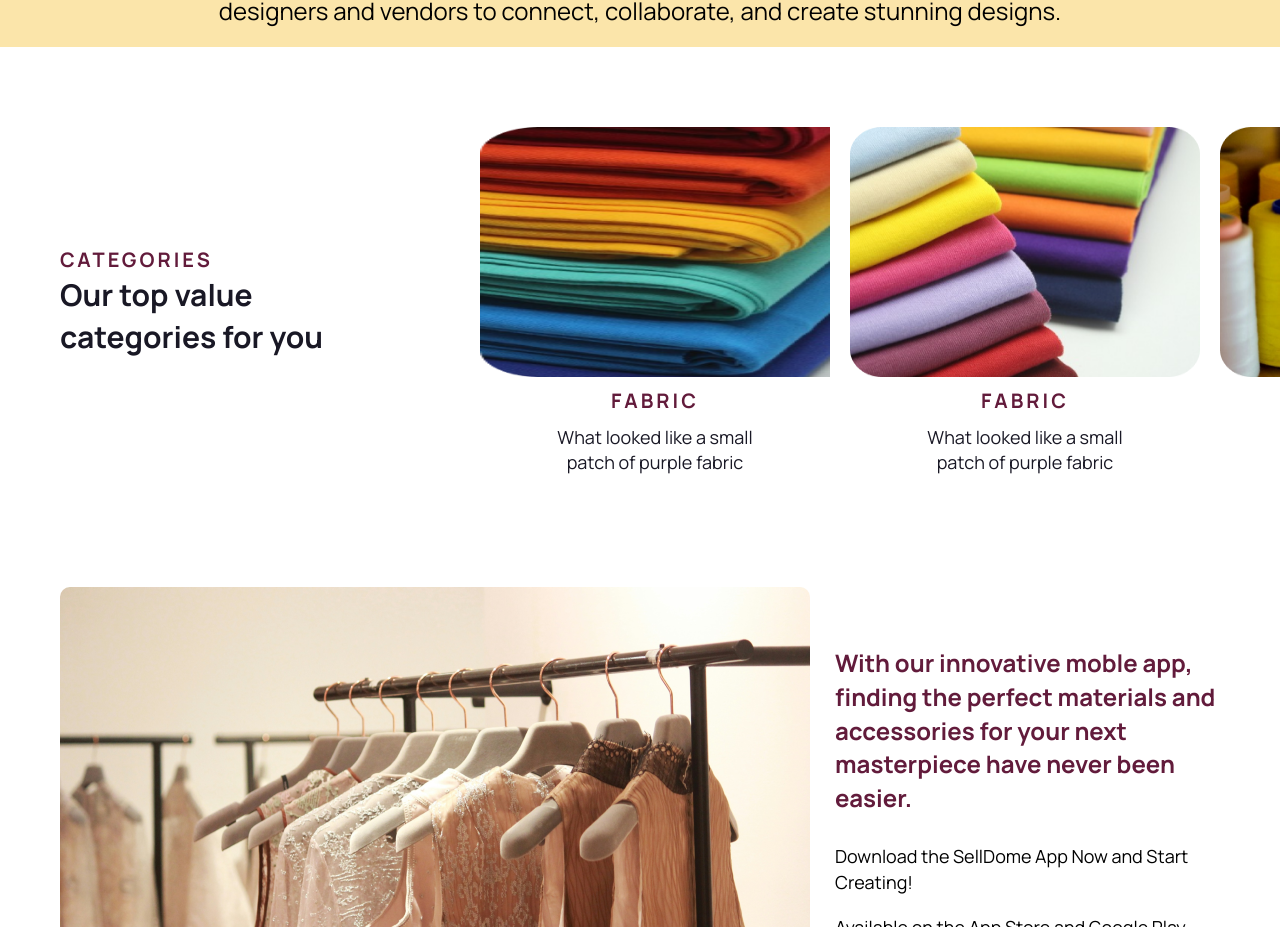
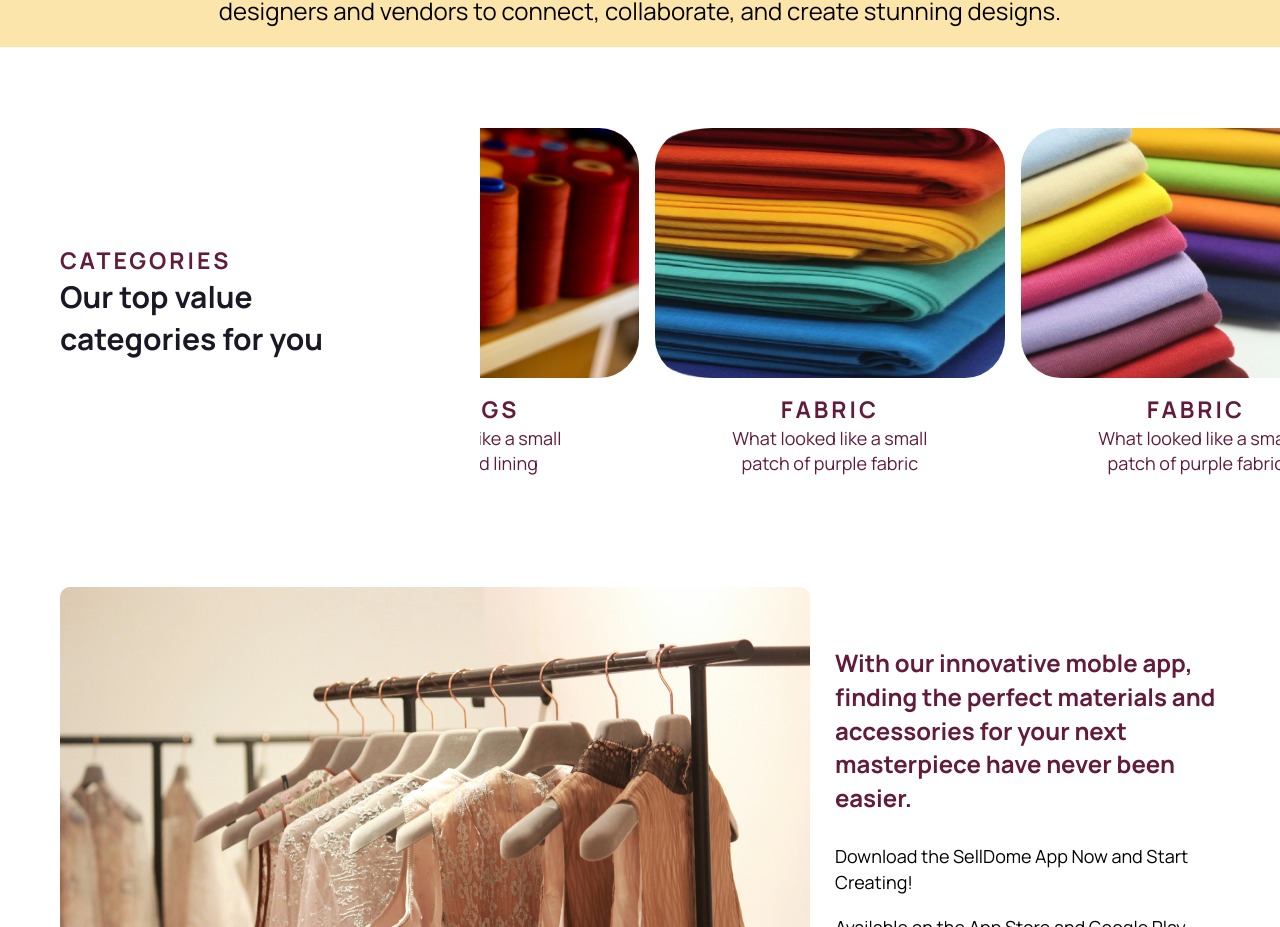
Before and after one commit to SellDomeTechnologies/landing-page, a React (Vite) app: page / in a window 1280 px wide. Shown: the part 860-1787 px from the top of the page. Built offline with nearby package versions, Linux system fonts and the light colour scheme.

Commit message:
made changes to the category section, related to the carousel

```diff
--- a/src/components/Category.jsx
+++ b/src/components/Category.jsx
@@ -34,19 +34,6 @@ const data = [
 
 function Category() {
   const [arr, setArr] = useState(data);
-  const [counter, setCounter] = useState(0);
-
-  useEffect(function () {
-    const intervalId = setInterval(() => {
-      setCounter((prevCounter) => (prevCounter + 1) % data.length);
-      setArr((prevArr) => {
-        const firstItem = prevArr[0];
-        return [...prevArr.slice(1), firstItem];
-      });
-    }, 3000);
-
-    return () => clearInterval(intervalId);
-  }, []);
 
   return (
     <section className={styles.category}>
@@ -55,20 +42,23 @@ function Category() {
         <h2>Our top value categories for you</h2>
       </div>
 
-      <div className={styles.category__content}>
-        {arr.map((item, index) => (
-          <div
-            className={styles.category__container}
-            style={{
-              transform: `translateX(${index * 100}%)`,
-              paddingRight: "2rem",
-            }}
-          >
-            <div className={styles.category__fabric}>{item.img}</div>
-            <h3>{item.title}</h3>
-            {item.content}
-          </div>
-        ))}
+      <div className={styles.carouselContainer}>
+        <div className={styles.carouselTrack}>
+          {arr.map((item) => (
+            <div className={styles.carouselCard}>
+              <div className={styles.carouselImg}>{item.img}</div>
+              <h3>{item.title}</h3>
+              {item.content}
+            </div>
+          ))}
+          {arr.map((item) => (
+            <div className={styles.carouselCard}>
+              <div className={styles.carouselImg}>{item.img}</div>
+              <h3>{item.title}</h3>
+              {item.content}
+            </div>
+          ))}
+        </div>
       </div>
     </section>
   );
--- a/src/components/Category.module.css
+++ b/src/components/Category.module.css
@@ -28,56 +28,75 @@
   }
 }
 
-.category__content {
-  width: 100%;
-  position: relative;
-  height: 35rem;
-  overflow: hidden;
-}
-
-.category__container {
-  display: flex;
-  align-items: center;
-  flex-direction: column;
-  text-align: center;
-  gap: 1rem;
-
-  top: 0;
-  overflow: hidden;
-  position: absolute;
-  transition: transform 0.5s ease-out;
-}
-
-@media only screen and (max-width: 37.5em) {
-  .category__container {
-    width: 100%;
-  }
-}
-
-.category__container p {
-  color: #191825;
-  font-size: 1.8rem;
-}
-
-.category__fabric {
-  width: 35rem;
-  height: 25rem;
-}
-
-.category__fabric img {
-  display: block;
-  width: 100%;
-  height: 100%;
-}
-
 .category h2 {
   font-size: 3rem;
   color: #191825;
 }
 
 .category h3 {
-  font-size: 2rem;
+  font-size: 2.3rem;
   letter-spacing: 0.3rem;
   text-transform: uppercase;
   color: #621b3b;
 }
+
+.category p {
+  font-size: 1.8rem;
+  color: #621b3b;
+}
+
+.carouselContainer {
+  width: 100%;
+  height: 35rem;
+  overflow: hidden;
+  position: relative;
+}
+
+.carouselCard {
+  display: flex;
+  align-items: stretch;
+  justify-content: center;
+  flex-direction: column;
+
+  width: 100%;
+  height: 100%;
+  text-align: center;
+}
+
+.carouselImg {
+  width: 35rem;
+  height: 25rem;
+  overflow: hidden;
+  border-radius: 4rem;
+  margin-bottom: 1.5rem;
+}
+
+.carouselImg img {
+  border-radius: 2rem;
+  display: block;
+  width: 100%;
+  height: 100%;
+}
+
+.carouselTrack {
+  display: flex;
+  position: absolute;
+  left: 0;
+  justify-content: center;
+  align-items: center;
+  height: 80px;
+  gap: 16px;
+  width: 200%;
+  height: 100%;
+
+  animation: slide 20s linear infinite;
+}
+
+@keyframes slide {
+  0% {
+    left: 0;
+  }
+  100% {
+    left: -100%;
+  }
+}
```
